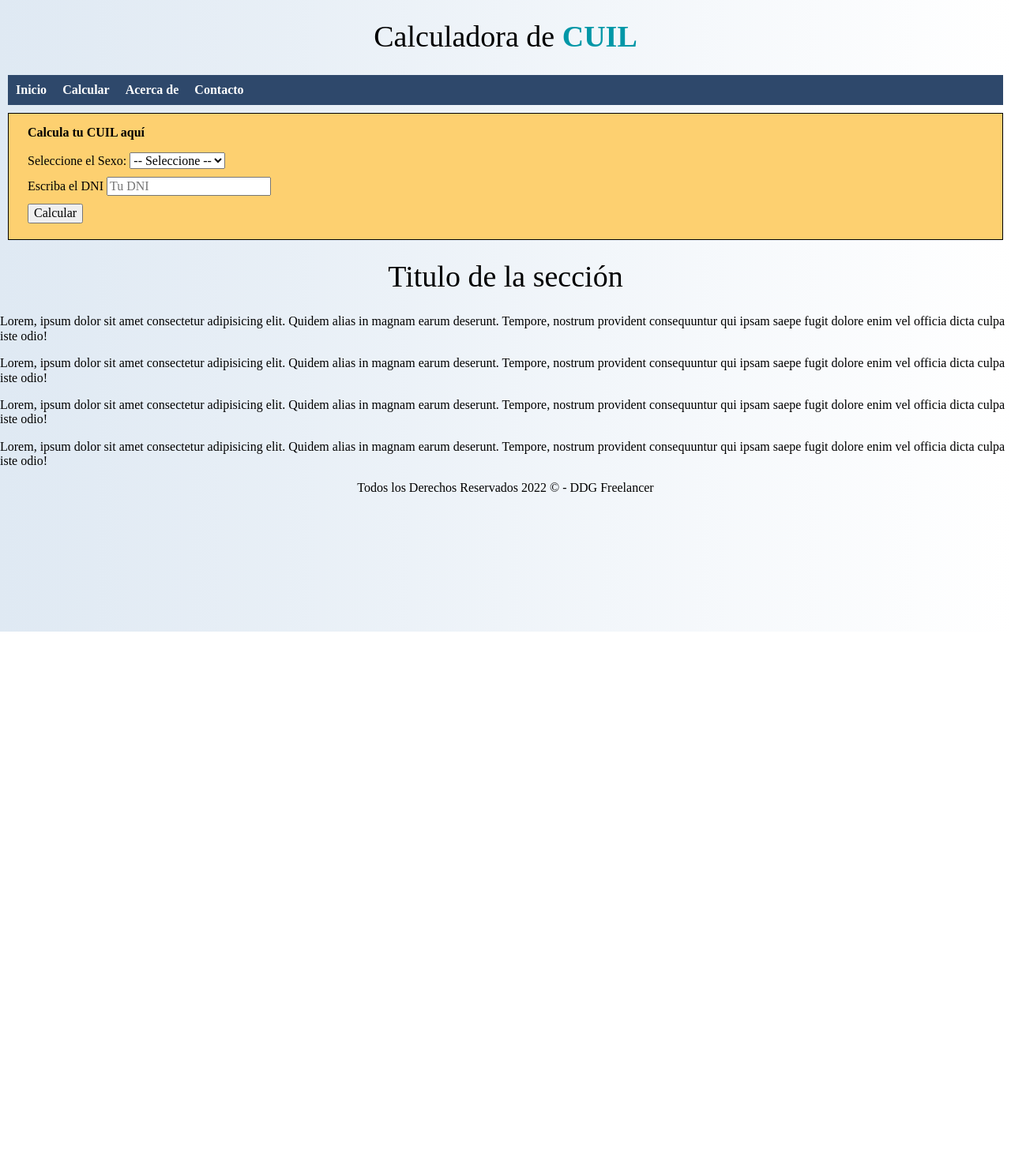
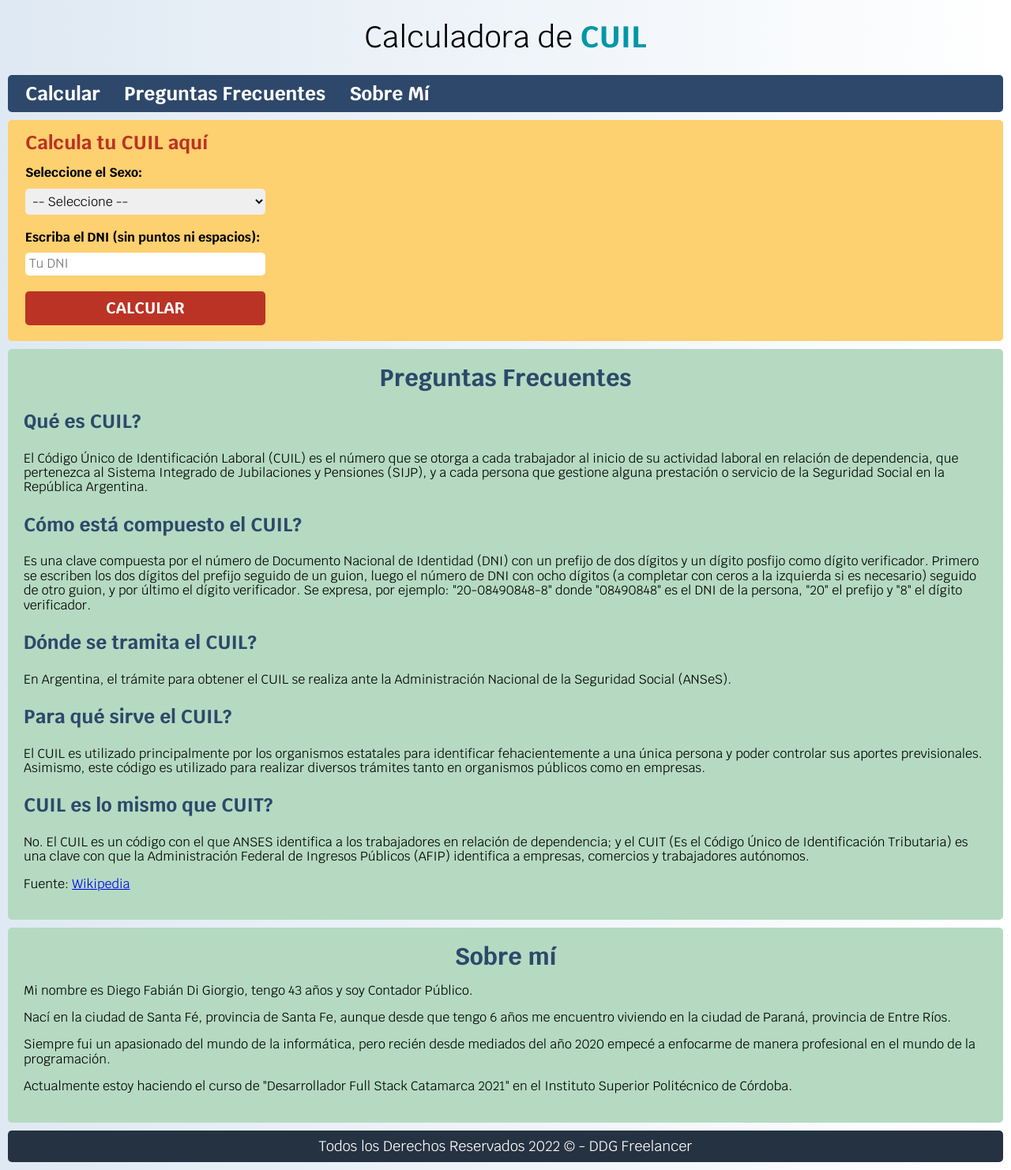
Before and after one commit to diegofdg/calculadora_cuil, a plain HTML site: page index.html in a window 1280 px wide. Shown: the whole page at 79% size. Before the commit the page ends 800 px from the top, so only its background shows below. Drawn offline with Linux system fonts and the light colour scheme.

Commit message:
proyecto terminado

```diff
--- a/css/app.css
+++ b/css/app.css
@@ -1,6 +1,6 @@
 :root {
     --blanco: #FFFFFF;
-    --negro: #212121;
+    --negro: #000000;
     --gris: #757575;
     --grisClaro: #DFE9F3;
 
@@ -17,16 +17,22 @@
     --color11: #B5DAC1;
     --color12: #E7FAF4;
     --color13: #851452;
-    --color14: #EE5543;
+    --color14bis: #EE5543;
+    --color14: #bb3324;
     --color15: #F88DA7;
     --color16: #EBA0A0;
-    --color17: #E58E63;
+    --color17: #f1b46d;
     --color18: #fdd070;
+
+    --fuente: 'Krub', sans-serif;
 }
+
+/*** Globales ***/
 
 html {
     font-size: 62.5%;
     box-sizing: border-box;
+
 }
 
 *, *:before, *:after {
@@ -34,6 +40,7 @@ html {
 }
 
 body {
+    font-family: var(--fuente);
     font-size: 1.6rem;
     background: #DFE9F3;
     background: linear-gradient(to right, var(--grisClaro) 0%, var(--blanco) 100%);
@@ -45,24 +52,47 @@ h1 {
     text-align: center;
 }
 
-.titulo span {
+h2 {
+    font-size: 3rem;
+    text-align: center;
+    margin-top: 1rem;
+    margin-bottom: 0;
+    color: var(--color02);
+}
+
+h3 {
+    font-size: 2.4rem;
+    color: var(--color02);
+}
+
+.margin-1 {
+    margin: 1rem;
+}
+
+.margin-0-auto {
+    margin: 0 auto;
+}
+
+.padding-1 {
+    padding: 1rem;
+}
+
+.padding-bottom-1 {
+    padding-bottom: 1rem;
+}
+
+.border-radius {
+    border-radius: .5rem;
+}
+
+/*** Header ***/
+
+h1>span {
     font-weight: bold;
     color: var(--color04);
 }
 
-p span {
-    font-size: 2rem;
-    font-weight: bold;
-    color: var(--color13);
-}
-
-li span {
-    font-weight: bold;
-}
-
-.contenedor {
-    margin: 0 auto;
-}
+/*** Navegación ***/
 
 .nav-bg {
     background-color: var(--color02);
@@ -72,9 +102,10 @@ li span {
 .navegacion {
     display: flex;
     flex-direction: column;
+    padding-left: 1.2rem;
 }
 
-@media (min-width: 768px) {
+@media (min-width: 576px) {
     .navegacion {
         flex-direction: row;
     }
@@ -82,66 +113,150 @@ li span {
 
 .navegacion a {
     display: block;
-    text-align: center;
     color: var(--blanco);
     text-decoration: none;
-    font-size: 1.6rem;
+    font-size: 2.4rem;
     font-weight: bold;
-    padding: 1rem;
+    padding: 1rem 2rem 1rem 1rem;
 }
 
 .navegacion a:hover {
     background-color: var(--color05);
 }
 
-p.copyright {
-    text-align: center;
+/*** Formulario ***/
+
+.formulario {
+    background-color: var(--color18);
 }
 
-.campos {
-    margin: 1rem;
+fieldset {
+    border: none;
+    padding-left: 1rem;
+}
+
+.subtitulo {
+    font-weight: bold;
+    font-size: 2.4rem;
+    color: var(--color14);
+    padding-top: 1.5rem;
+    padding-left: 1rem;
+    margin-top: 0;
+    margin-bottom: 1rem;
+}
+
+label {
+    display: block;
+    font-weight: bold;
+    margin-bottom: 1rem;
+}
+
+.input-text {
+    width: 100%;
+    border: none;
+    padding: .5rem;
+    margin-bottom: 1rem;
+}
+
+.boton {
+    background-color: var(--color14);
+    color: var(--blanco);
+    padding: 1rem 3rem;
+    font-size: 2rem;
+    font-weight: bold;
+    text-decoration: none;
+    text-transform: uppercase;
+    text-align: center;
+    width: 100%;
+    border: none;
+}
+
+.boton:hover {
+    cursor: pointer;
+}
+
+@media (min-width: 576px) {
+    .input-text,
+    .boton {
+        width: 50%;
+    }
+}
+
+@media (min-width: 768px) {
+    .input-text,
+    .boton {
+        width: 25%;
+    }
+}
+
+.contenido {
+    padding: 0 1rem 1rem 1rem;
 }
 
 .error {
     background-color: #b7322c;
-    padding: 1rem;
+    padding: 1rem 3rem;
+    font-size: 2rem;
     margin: 1rem;
     color: white;
-    font-size: 1.6rem;
     text-transform: uppercase;
     font-weight: bold;
 }
 
-.formulario {
-    margin: 1rem;
+/*** Resultado ***/
+
+.resultado {
+    padding: 0 1rem;
+    background-color: var(--color10);
 }
 
-.subtitulo {
+.resultado p {
+    padding-left: 1rem;
     font-weight: bold;
-    font-size: 1.6rem;
 }
 
-.resultado {
-    margin: 1rem;
-    padding: 0 2rem;
-    border: 1px solid black;
-    background-color: var(--color09);
+p span {
+    font-size: 2rem;
+    font-weight: bold;
+    color: var(--color02);
 }
 
-.tu-cuil {
-    margin-top: 0;
+li span {
+    font-weight: bold;
 }
 
-.formulario {
-    background-color: var(--color18);
-    border: 1px solid black;
+.texto {
+    margin-top: 0;
+    margin-bottom: 1rem;
 }
 
-fieldset {
-    border: none;
+/*** FAQ ***/
+
+.faq {
+    background-color: var(--color11);
+    text-align: center;
 }
 
-legend {
-    padding-top: 1.5rem;
-    padding-left: 1rem;
+.aboutme {
+    background-color: var(--color11);
+    text-align: center;
 }
+
+@media (min-width: 576px) {
+    .faq,
+    .aboutme {
+        text-align: start;
+    }
+}
+
+/*** Footer ***/
+
+.footer {
+    background-color: var(--color01);
+    color: var(--blanco);
+}
+
+p.copyright {
+    text-align: center;
+    font-size: 1.8rem;
+}
--- a/index.html
+++ b/index.html
@@ -6,6 +6,11 @@
     <meta name="viewport" content="width=device-width, initial-scale=1.0">
     <link rel="preload" href="css/normalize.css" as="style">
     <link rel="stylesheet" href="css/normalize.css">
+
+    <link rel="preconnect" href="https://fonts.googleapis.com">
+    <link rel="preconnect" href="https://fonts.gstatic.com" crossorigin>
+    <link href="https://fonts.googleapis.com/css2?family=Krub:wght@400;700&display=swap" rel="stylesheet">
+
     <link rel="preload" href="css/app.css" as="style">
     <link rel="stylesheet" href="css/app.css">
     <link rel="icon" href="/build/img/favicon.ico" type="image/x-icon">
@@ -13,60 +18,76 @@
 </head>
 <body>
     <header>
-        <h1 class="titulo">Calculadora de <span>CUIL</span></h1>
+        <h1>Calculadora de <span>CUIL</span></h1>
     </header>
 
-    <div class="nav-bg">
-        <nav class="navegacion contenedor">
-            <a href="index.html">Inicio</a>
-            <a href="#calcularCuil">Calcular</a>
-            <a href="#">Acerca de</a>
-            <a href="#">Contacto</a>
+    <div class="nav-bg border-radius">
+        <nav class="navegacion">
+            <a href="#calcularcuil">Calcular</a>
+            <a href="#faq">Preguntas Frecuentes</a>
+            <a href="#aboutme">Sobre Mí</a>
         </nav>
     </div>
 
-    <main class="seccion">
+    <main>
         <div id="resultado">
         </div>
 
-        <div id="calcularCuil" class="formulario">
+        <div id="calcularcuil" class="formulario margin-1 border-radius">
             <fieldset>
                 <legend class="subtitulo">Calcula tu CUIL aquí</legend>
                 <form id="formulario">
-                    <div class="campos">
+                    <div class="contenido">
                         <label for="sexo">Seleccione el Sexo:</label>
-                        <select id="sexo" name="sexo" required>
+                        <select id="sexo" name="sexo" class="input-text border-radius" required>
                             <option value="" disabled selected>-- Seleccione --</option>
                             <option value="masculino">Masculino</option>
                             <option value="femenino">Femenino</option>
                         </select>
                     </div>
-                    <div class="campos">
-                        <label for="dni">Escriba el DNI</label>
-                        <input type="number" placeholder="Tu DNI" id="dni" name="dni" required>
+                    <div class="contenido">
+                        <label for="dni">Escriba el DNI (sin puntos ni espacios):</label>
+                        <input type="number" placeholder="Tu DNI" id="dni" name="dni" class="input-text border-radius" required>
                     </div>
-                    <div class="campos">
-                        <input id="calcular" type="button" value="Calcular">
+                    <div class="contenido">
+                        <input id="calcular" type="button" class="boton border-radius" value="Calcular">
                     </div>
                 </form>
             </fieldset>
         </div>
     </main>
 
-    <section class="seccion">
-        <h1>Titulo de la sección</h1>
-        <p>Lorem, ipsum dolor sit amet consectetur adipisicing elit. Quidem alias in magnam earum deserunt. Tempore, nostrum provident consequuntur qui ipsam saepe fugit dolore enim vel officia dicta culpa iste odio!</p>
-        <p>Lorem, ipsum dolor sit amet consectetur adipisicing elit. Quidem alias in magnam earum deserunt. Tempore, nostrum provident consequuntur qui ipsam saepe fugit dolore enim vel officia dicta culpa iste odio!</p>
-        <p>Lorem, ipsum dolor sit amet consectetur adipisicing elit. Quidem alias in magnam earum deserunt. Tempore, nostrum provident consequuntur qui ipsam saepe fugit dolore enim vel officia dicta culpa iste odio!</p>
-        <p>Lorem, ipsum dolor sit amet consectetur adipisicing elit. Quidem alias in magnam earum deserunt. Tempore, nostrum provident consequuntur qui ipsam saepe fugit dolore enim vel officia dicta culpa iste odio!</p>
+    <section id="faq" class="faq margin-1 border-radius padding-1">
+        <div class="contenido ">
+            <h2>Preguntas Frecuentes</h2>
+            <h3>Qué es CUIL?</h3>
+            <p>El Código Único de Identificación Laboral (CUIL) es el número que se otorga a cada trabajador al inicio de su actividad laboral en relación de dependencia, que pertenezca al Sistema Integrado de Jubilaciones y Pensiones (SIJP), y a cada persona que gestione alguna prestación o servicio de la Seguridad Social en la República Argentina.</p>
+            <h3>Cómo está compuesto el CUIL?</h3>
+            <p>Es una clave compuesta por el número de Documento Nacional de Identidad (DNI) con un prefijo de dos dígitos y un dígito posfijo como dígito verificador. Primero se escriben los dos dígitos del prefijo seguido de un guion, luego el número de DNI con ocho dígitos (a completar con ceros a la izquierda si es necesario) seguido de otro guion, y por último el dígito verificador. Se expresa, por ejemplo: "20-08490848-8" donde "08490848" es el DNI de la persona, "20" el prefijo y "8" el dígito verificador.</p>
+            <h3>Dónde se tramita el CUIL?</h3>
+            <p>En Argentina, el trámite para obtener el CUIL se realiza ante la Administración Nacional de la Seguridad Social (ANSeS).</p>
+            <h3>Para qué sirve el CUIL?</h3>
+            <p>El CUIL es utilizado principalmente por los organismos estatales para identificar fehacientemente a una única persona y poder controlar sus aportes previsionales. Asimismo, este código es utilizado para realizar diversos trámites tanto en organismos públicos como en empresas.</p>
+            <h3>CUIL es lo mismo que CUIT?</h3>
+            <p>No. El CUIL es un código con el que ANSES identifica a los trabajadores en relación de dependencia; y el CUIT (Es el Código Único de Identificación Tributaria) es una clave con que la Administración Federal de Ingresos Públicos (AFIP) identifica a empresas, comercios y trabajadores autónomos.</p>
+            <p class="margin-botom-0">Fuente:
+                <a href="https://es.wikipedia.org/wiki/C%C3%B3digo_%C3%9Anico_de_Identificaci%C3%B3n_Laboral" target="_blank">Wikipedia</a>
+            </p>
+        </div>
     </section>
 
+    <section id="aboutme" class="aboutme margin-1 border-radius padding-1">
+        <div class="contenido">
+            <h2>Sobre mí</h2>
+            <p>Mi nombre es Diego Fabián Di Giorgio, tengo 43 años y soy Contador Público.</p>
+            <p>Nací en la ciudad de Santa Fé, provincia de Santa Fe, aunque desde que tengo 6 años me encuentro viviendo en la ciudad de Paraná, provincia de Entre Ríos.</p>
+            <p>Siempre fui un apasionado del mundo de la informática, pero recién desde mediados del año 2020 empecé a enfocarme de manera profesional en el mundo de la programación.</p>
+            <p>Actualmente estoy haciendo el curso de "Desarrollador Full Stack Catamarca 2021" en el Instituto Superior Politécnico de Córdoba.</p>
+        </div>
+    </section>
 
-
-
-
-    <footer class="footer">
-        <p class="copyright">Todos los Derechos Reservados 2022 &copy; - DDG Freelancer</p>
+    <footer class="footer margin-1 border-radius padding-1">
+        <p class="copyright margin-0-auto">Todos los Derechos Reservados 2022 &copy; - DDG Freelancer</p>
     </footer>
 
     <script src="js/app.js"></script>
```
Also changed, not shown: js/app.js (+19 -22 lines).
